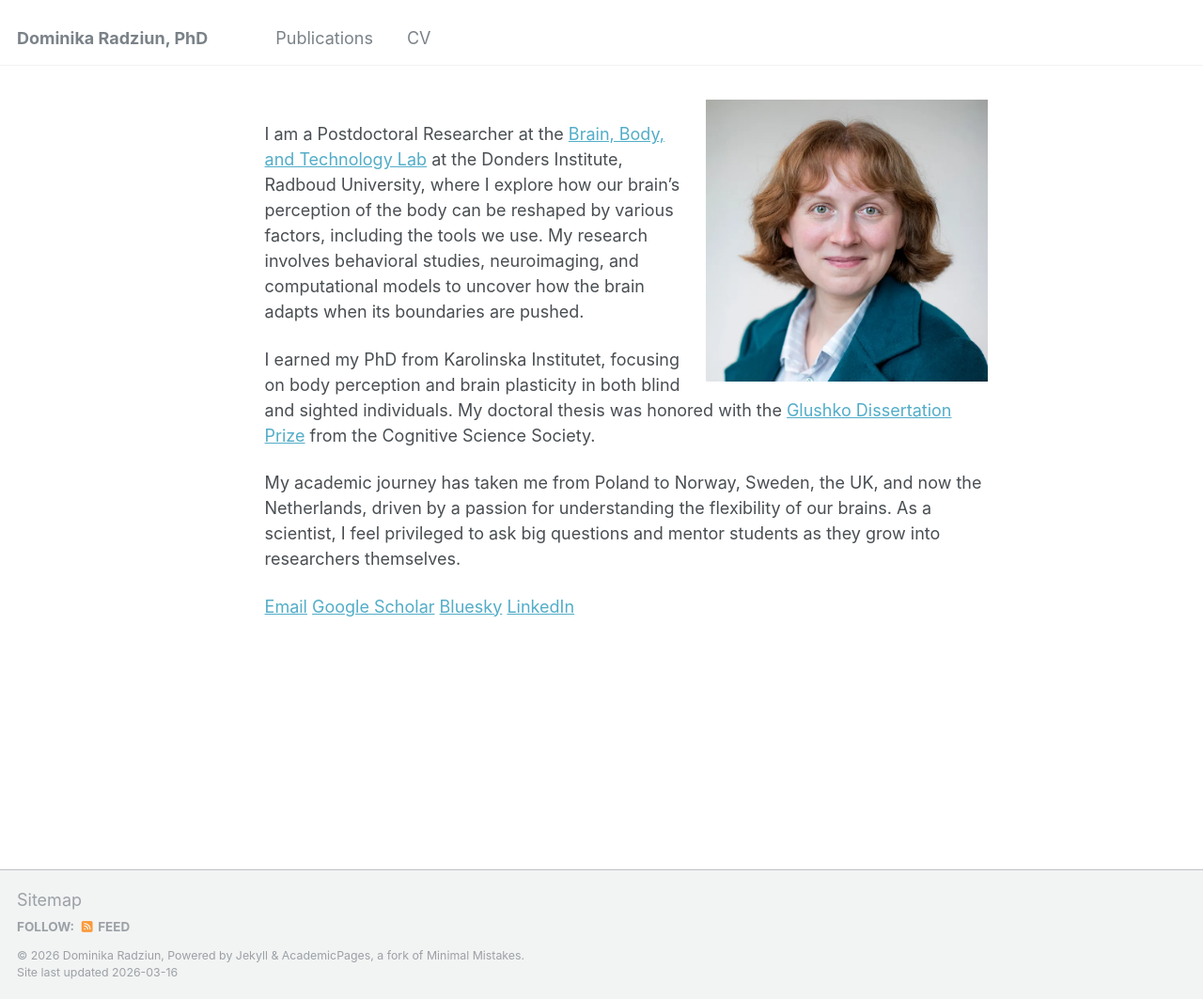
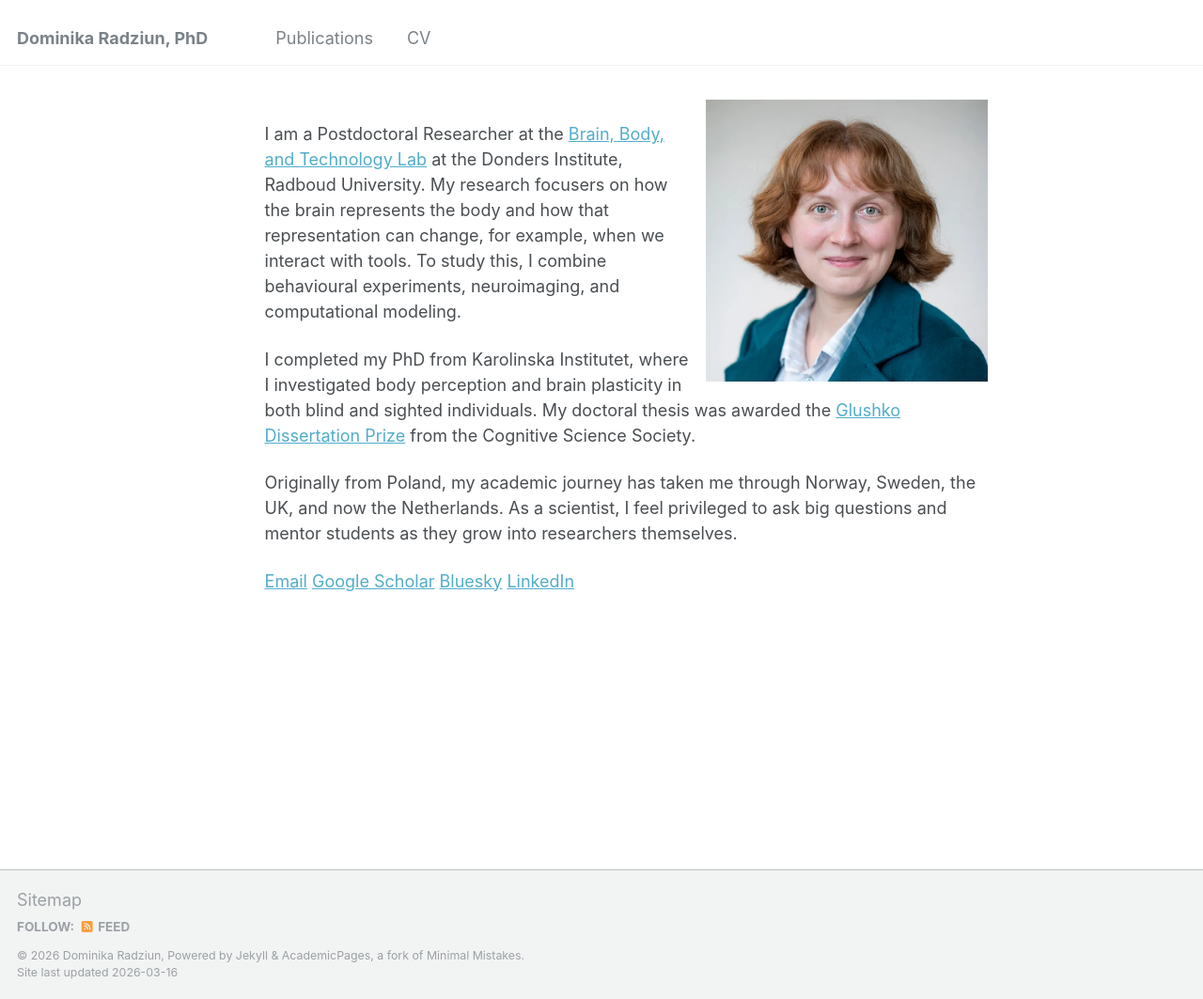
Before and after one commit to dominikaradziun/dominikaradziun.github.io, a Jekyll site: the page built from _pages/about.md, in a window 1280 px wide and 1063 px high. Shown: the whole window at 94% size. Built offline with Jekyll 4.4.1, drawn with Linux system fonts in a browser that asks for light colours.

Commit message:
Update about.md

```diff
--- a/_pages/about.md
+++ b/_pages/about.md
@@ -9,10 +9,10 @@ redirect_from:
 
 ![Profile](/images/bio-photo.jpeg){: .align-right width="300px"}
 
-I am a Postdoctoral Researcher at the [Brain, Body, and Technology Lab](https://www.brainbodytech.com/) at the Donders Institute, Radboud University, where I explore how our brain's perception of the body can be reshaped by various factors, including the tools we use. My research involves behavioral studies, neuroimaging, and computational models to uncover how the brain adapts when its boundaries are pushed.
+I am a Postdoctoral Researcher at the [Brain, Body, and Technology Lab](https://www.brainbodytech.com/) at the Donders Institute, Radboud University. My research focusers on how the brain represents the body and how that representation can change, for example, when we interact with tools. To study this, I combine behavioural experiments, neuroimaging, and computational modeling.
 
-I earned my PhD from Karolinska Institutet, focusing on body perception and brain plasticity in both blind and sighted individuals. My doctoral thesis was honored with the [Glushko Dissertation Prize](https://cognitivesciencesociety.org/glushko-dissertation-prize/) from the Cognitive Science Society.
+I completed my PhD from Karolinska Institutet, where I investigated body perception and brain plasticity in both blind and sighted individuals. My doctoral thesis was awarded the [Glushko Dissertation Prize](https://cognitivesciencesociety.org/glushko-dissertation-prize/) from the Cognitive Science Society.
 
-My academic journey has taken me from Poland to Norway, Sweden, the UK, and now the Netherlands, driven by a passion for understanding the flexibility of our brains. As a scientist, I feel privileged to ask big questions and mentor students as they grow into researchers themselves.
+Originally from Poland, my academic journey has taken me through Norway, Sweden, the UK, and now the Netherlands. As a scientist, I feel privileged to ask big questions and mentor students as they grow into researchers themselves.
 
 [Email](dominika.radziun@donders.ru.nl)     [Google Scholar](https://scholar.google.pl/citations?user=HygzNoQAAAAJ&hl=nl)      [Bluesky](https://bsky.app/profile/nikaradziun.bsky.social)     [LinkedIn](https://www.linkedin.com/in/dominika-radziun-40802b116/)
```
